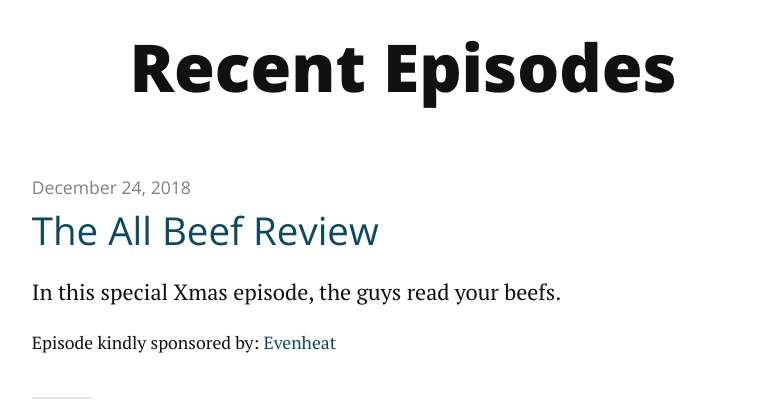
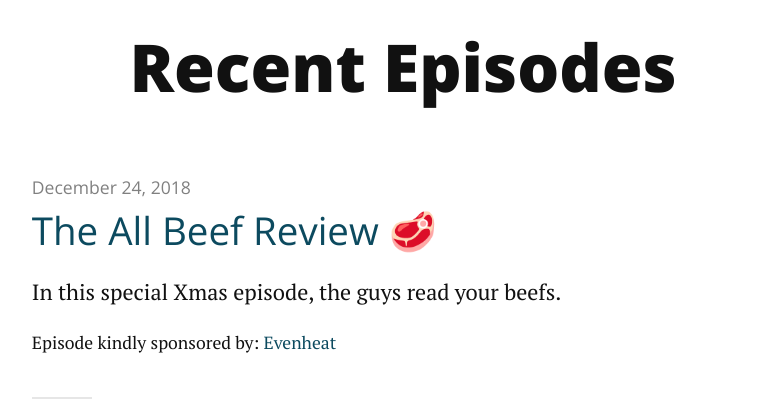
Before and after one commit to craiglockwood/knifetalk, a Jekyll site: the page built from index.html, in a window 1280 px wide. Shown: the part 100-501 px from the top of the page, without its empty margins (237-1009 px from the left). Built offline with Jekyll 4.4.1, drawn with Linux system fonts in a browser that asks for light colours; nearby versions of some CDN libraries; the list of posts is cut into pages by our own code.

Commit message:
ep audio

```diff
--- a/_posts/2018-12-24-all-beef-review.markdown
+++ b/_posts/2018-12-24-all-beef-review.markdown
@@ -1,12 +1,12 @@
 ---
 layout: post
-title:  "The All Beef Review"
+title:  "The All Beef Review 🥩"
 date:   2018-12-24 01:00:00
 description: In this special Xmas episode, the guys read your beefs.
 sponsors: <a href="http://www.evenheat-kiln.com">Evenheat</a>
 ---
 
-<iframe frameborder='0' height='200px' scrolling='no' seamless src='https://embed.simplecast.com/9389f29c?color=f5f5f5' width='100%'></iframe>
+<iframe frameborder='0' height='200px' scrolling='no' seamless src='https://embed.simplecast.com/a435663c?color=f5f5f5' width='100%'></iframe>
 
 In this special Xmas episode, the guys read and discuss listeners beefs. Includes dodgy accents and strong language.
 
```
